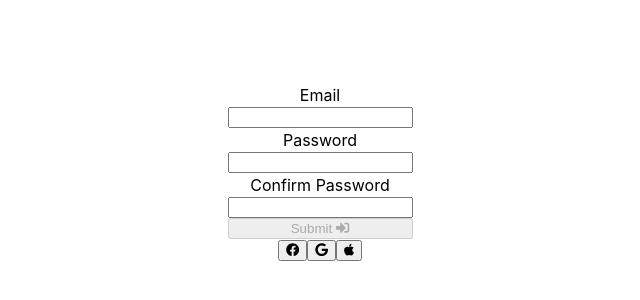
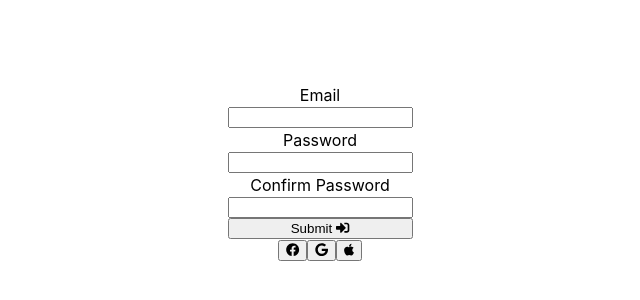
Before and after one commit to raymondmay95/firebase_auth_skeleton, a React (Create React App) app: page /signup in a window 1280 px wide. Shown: the part 228-528 px from the top of the page, without its empty margins (320-960 px from the left). Built offline with nearby package versions, Linux system fonts and the light colour scheme; no server answers.

Commit message:
fixed minor bug. no need for its own branch

```diff
--- a/src/components/forms/login_signup/login_signup_form.tsx
+++ b/src/components/forms/login_signup/login_signup_form.tsx
@@ -5,7 +5,6 @@ import { FontAwesomeIcon } from "@fortawesome/react-fontawesome";
 import { faSignInAlt } from "@fortawesome/free-solid-svg-icons"
 import ConfirmPasswordFeild from "./confirmPassword";
 import {FormErrors} from "../../errors/index";
-import { useEffect } from "react";
 
 const LoginSignUpForm: React.FC = () => {
    const {pathname} = useLocation()
@@ -17,14 +16,6 @@ const LoginSignUpForm: React.FC = () => {
    const {signInWithEmailPassword, signUpWithEmailPassword } = useAuth()
    const [disableButton, setDisableButton] = useState<boolean>(false)
    const [errors, setErrors] = useState<any[]>([])
-
-   useEffect(()=>{
-      if ((credentials.password !== credentials.password_confirm || !credentials.email.includes("@")) && pathname === "/signup") {
-         setDisableButton(true)
-      } else {
-         setDisableButton(false)
-      }
-   }, [credentials.password, credentials.password_confirm, credentials.email, pathname])
 
    const handleSubmit: React.FormEventHandler = async (event: SyntheticEvent) => {
       event.preventDefault()
@@ -57,14 +48,12 @@ const LoginSignUpForm: React.FC = () => {
             setErrors((prev)=>[error])
          }
       }
-      return ()=>{
-         setDisableButton(false)
-         setErrors([])
-      }
    }
 
    const handleChange: React.ChangeEventHandler<HTMLInputElement> = (event) => {
+      setDisableButton(false)
       const targetCredential = event.target.name
+      console.log(credentials.password)
       // We are resetting the errors here when inputs change!!!
       setErrors([])
       setCredentials((prevCredentials)=> {
```
